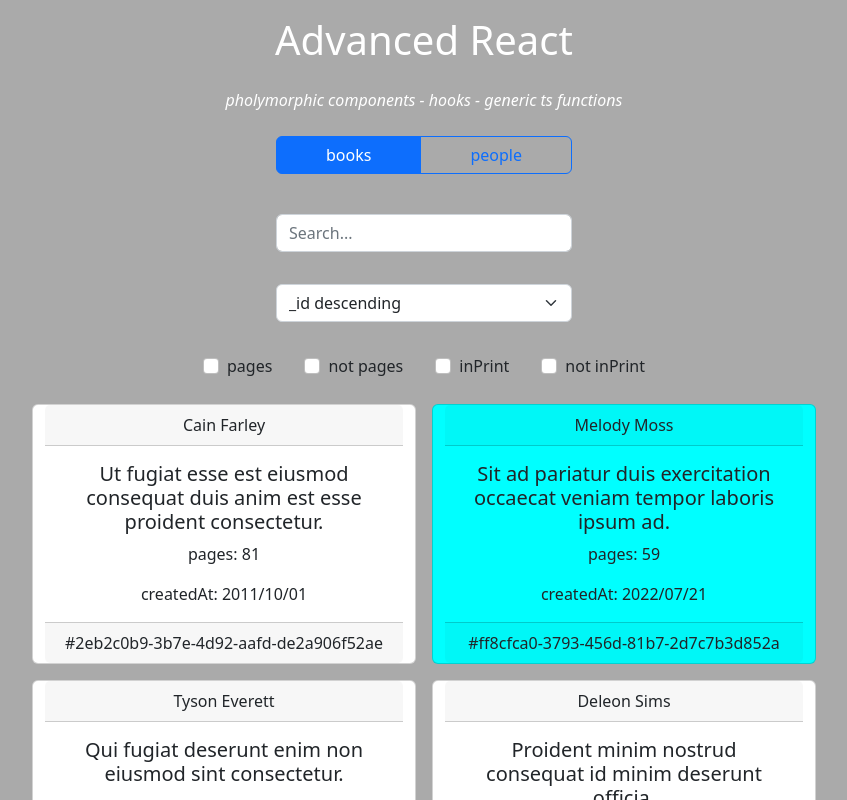
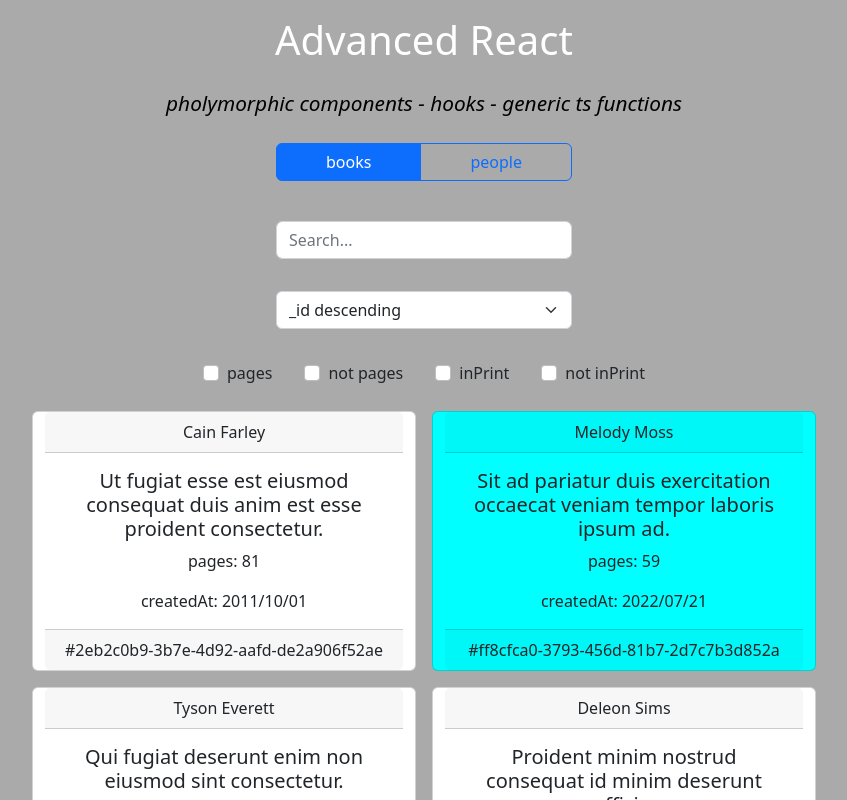
Before and after one commit to willemverbuyst/filter-search-sort, a React (Vite) app: page / in a window 1280 px wide. Shown: the top 800 px of the page, without its empty margins (216-1063 px from the left). Built offline with nearby package versions, Linux system fonts and the light colour scheme.

Commit message:
feat: pass style properties

```diff
--- a/src/App.tsx
+++ b/src/App.tsx
@@ -23,7 +23,12 @@ function App(): JSX.Element {
         </Text>
       </Row>
       <Row className="m-2" justify-content-center>
-        <Text component="em" color="white">
+        <Text
+          component="em"
+          style={{
+            fontSize: "1.3rem",
+          }}
+        >
           pholymorphic components - hooks - generic ts functions
         </Text>
       </Row>
--- a/src/components/Text/Text.tsx
+++ b/src/components/Text/Text.tsx
@@ -4,14 +4,15 @@ import { Props } from "./types";
 
 export const Text = <T extends React.ElementType = "span">({
   component,
-  color,
+  color = "black",
   children,
+  style,
   ...restProps
 }: Props<T>): JSX.Element => {
   const Component = component || "span";
-  const style = color ? { style: { color } } : {};
+  const styles = color ? { style: { ...style, color } } : {};
   return (
-    <Component {...restProps} {...style}>
+    <Component {...restProps} {...styles}>
       {children}
     </Component>
   );
```
